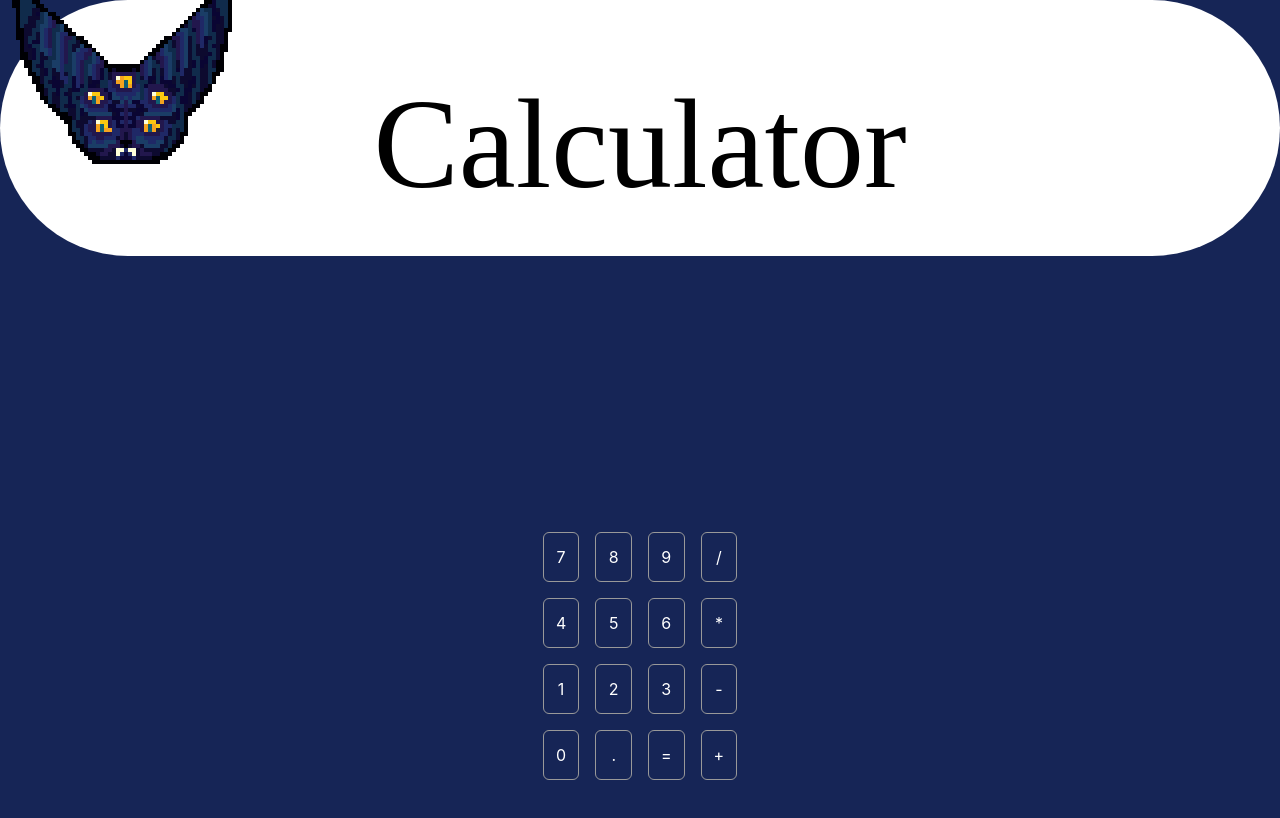
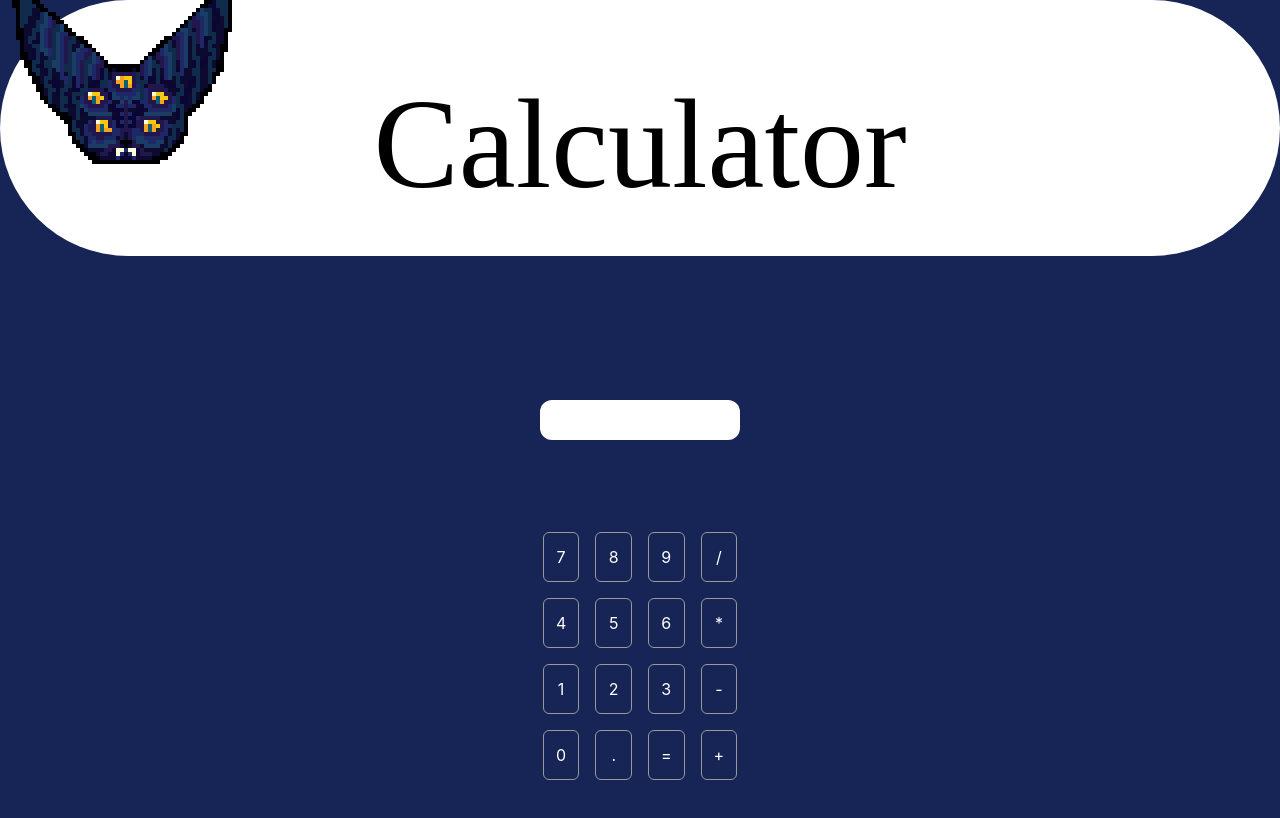
Before and after one commit to Lexusbat/FantasyCalculator, a React (Vite) app in the folder frontend/: page / in a window 1280 px wide. Shown: the top 818 px of the page. Built offline with nearby package versions, Linux system fonts and the light colour scheme.

Commit message:
UI positioning

```diff
--- a/frontend/src/components/calculator.jsx
+++ b/frontend/src/components/calculator.jsx
@@ -7,7 +7,7 @@ function Calculator() {
 
   return (
     <>
-     <div className='absolute inset-center top-25 h-16'>
+     <div className='bg-white rounded-xl absolute inset-center flex items-center justify-center top-100 w-50 h-10'>
         <Display value={display} />
      </div>
       <ButtonGrid display={display} setDisplay={setDisplay} />
--- a/frontend/src/components/display.jsx
+++ b/frontend/src/components/display.jsx
@@ -2,7 +2,7 @@
 
 function Display({value})
 { return (
-  <div className= "">
+  <div >
     {value}
   </div>
     )
```
Also changed, not shown: frontend/src/App.jsx (indentation only).
